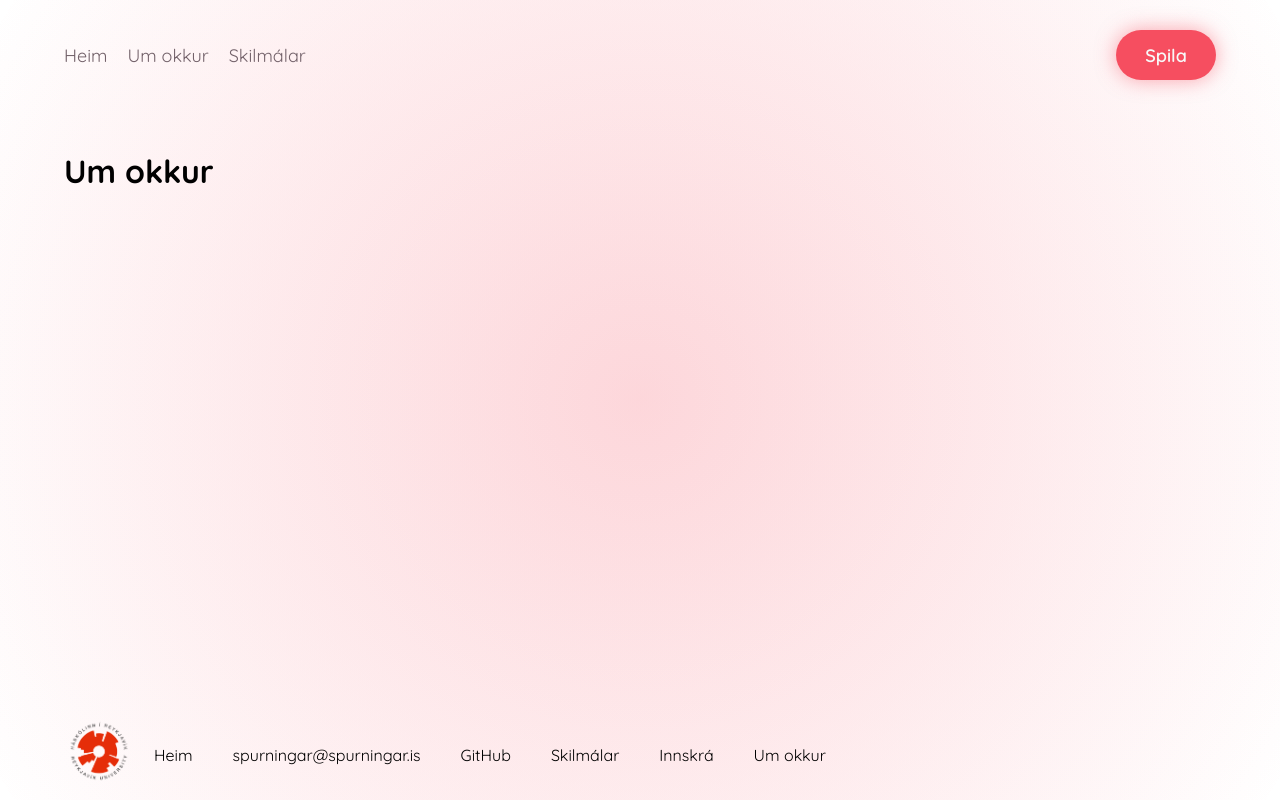
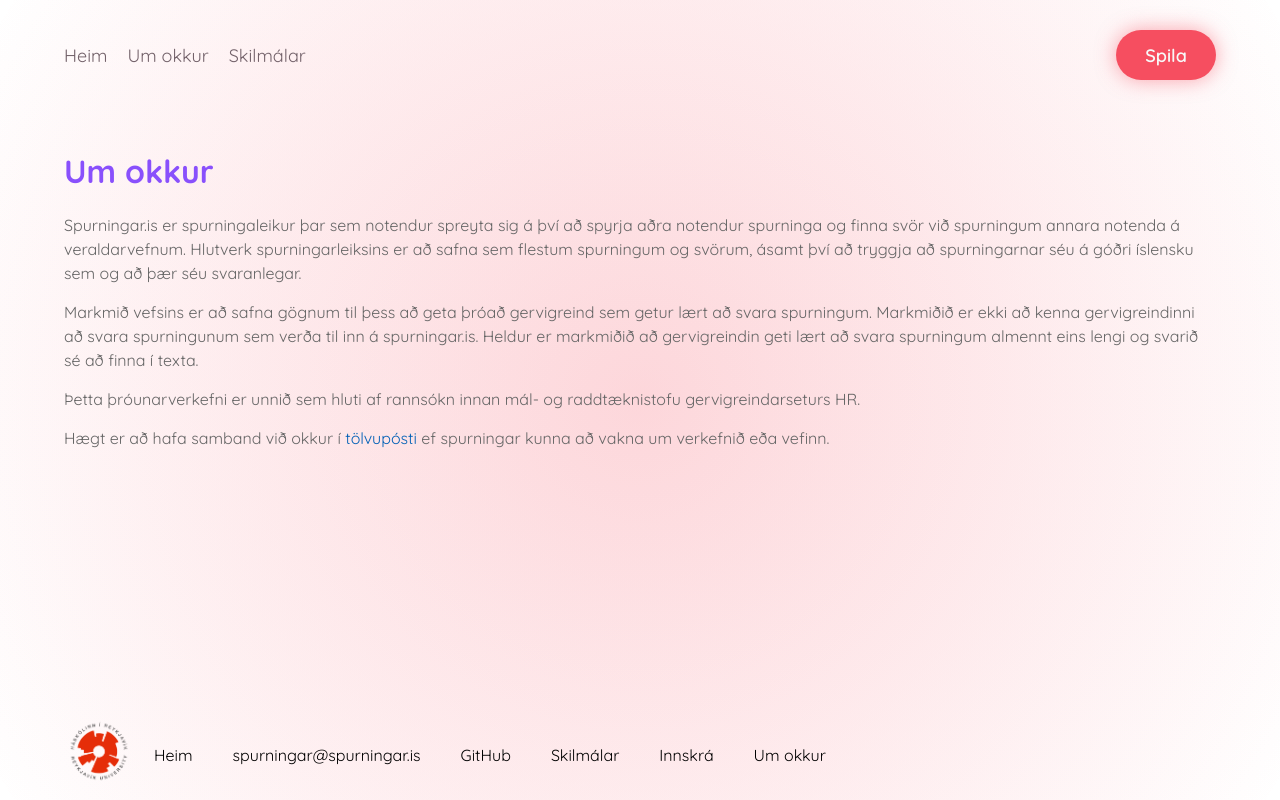
Before and after one commit to cadia-lvl/qa-crowdsourcing-web, a React (Create React App) app: page / in a window 1280 px wide. Both pictures are taken after a click on the element "Um okkur". Built offline with nearby package versions, Linux system fonts and the light colour scheme; no server answers.

Commit message:
added text and info

```diff
--- a/src/components/organisms/Games/GameUtils/TaskInfoBox/styles.ts
+++ b/src/components/organisms/Games/GameUtils/TaskInfoBox/styles.ts
@@ -7,6 +7,7 @@ export const Outer = styled.div`
 	border-radius: 5px;
 	box-sizing: border-box;
 	box-shadow: 0px 0px 20px rgba(${Colors.HIGHLIGHT_RGB}, 0.15);
+	transition: 0.3s;
 `;
 
 export const TitleContainer = styled.p`
--- a/src/pages/AboutUsPage/index.tsx
+++ b/src/pages/AboutUsPage/index.tsx
@@ -4,6 +4,33 @@ export const AboutUsPage = () => {
 	return (
 		<div>
 			<h1>Um okkur</h1>
+			<p>
+				Spurningar.is er spurningaleikur þar sem notendur spreyta
+				sig á því að spyrja aðra notendur spurninga og finna svör
+				við spurningum annara notenda á veraldarvefnum. Hlutverk
+				spurningarleiksins er að safna sem flestum spurningum og
+				svörum, ásamt því að tryggja að spurningarnar séu á góðri
+				íslensku sem og að þær séu svaranlegar.
+			</p>
+			<p>
+				Markmið vefsins er að safna gögnum til þess að geta þróað
+				gervigreind sem getur lært að svara spurningum. Markmiðið
+				er ekki að kenna gervigreindinni að svara spurningunum sem
+				verða til inn á spurningar.is. Heldur er markmiðið að
+				gervigreindin geti lært að svara spurningum almennt eins
+				lengi og svarið sé að finna í texta.
+			</p>
+			<p>
+				Þetta þróunarverkefni er unnið sem hluti af rannsókn innan
+				mál- og raddtæknistofu gervigreindarseturs HR.
+			</p>
+			<p>
+				Hægt er að hafa samband við okkur í{" "}
+				<a href="mailto:spurningar@ru.is">tölvupósti</a> ef
+				spurningar kunna að vakna um verkefnið eða vefinn.
+			</p>
+			<p></p>
+			<p></p>
 		</div>
 	);
 };
--- a/src/pages/FrontPage/index.tsx
+++ b/src/pages/FrontPage/index.tsx
@@ -3,7 +3,6 @@ import {
 	Outer,
 	TextBoxContainer,
 	LogInBoxContainer,
-	TextBoxTitle,
 	TextBoxPara,
 	StatsCardInner,
 	TopLine,
@@ -52,7 +51,7 @@ export const FrontPage = () => {
 		<Outer>
 			<Inner>
 				<TextBoxContainer>
-					<TextBoxTitle>Spurðu mig spurninga!</TextBoxTitle>
+					<h1>Spurðu mig spurninga!</h1>
 					<TextBoxPara>
 						Flest höfum við gaman af spurningjaleikjum. Hér
 						getur þú aflað þér allskyns þekkingar og um leið
--- a/src/pages/FrontPage/styles.ts
+++ b/src/pages/FrontPage/styles.ts
@@ -34,12 +34,6 @@ export const TextBoxPara = styled.p`
 		font-weight: 700;
 		font-style: normal;
 	}
-`;
-
-export const TextBoxTitle = styled.span`
-	font-size: 32px;
-	font-weight: 700;
-	color: ${Colors.HIGHLIGHT};
 `;
 
 export const LogInBoxContainer = styled.div`
--- a/src/styles/GlobalStyle/index.ts
+++ b/src/styles/GlobalStyle/index.ts
@@ -34,6 +34,10 @@ export const GlobalStyle = createGlobalStyle`
             font-size: 16px;
         }
 
+    }
+
+    h1 {
+        color: ${Colors.HIGHLIGHT}
     }
 
     label {
```
